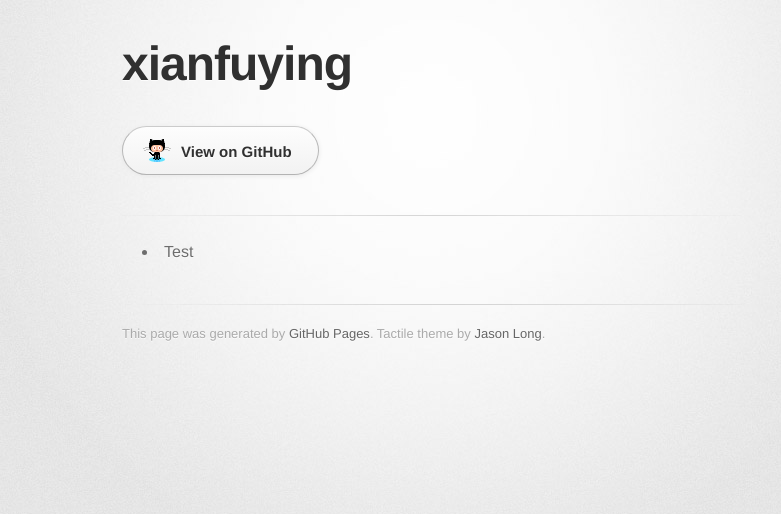
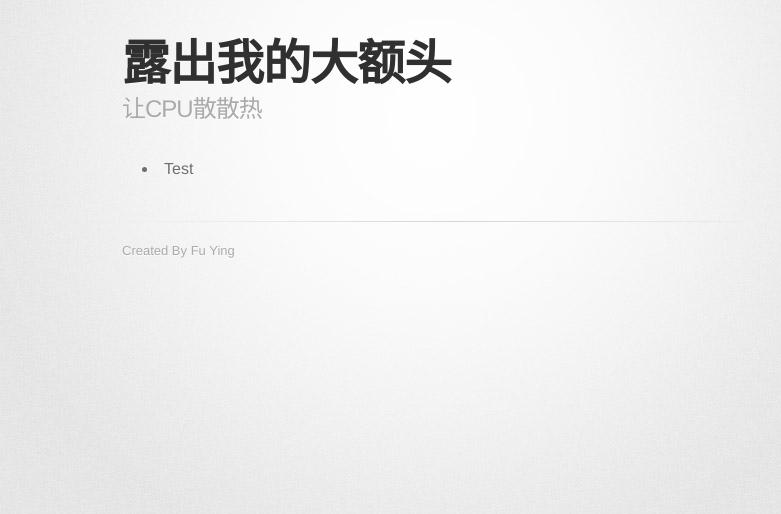
Before and after one commit to xianfuying/xianfuying.github.com, a plain HTML site: page index.html in a window 1280 px wide. Shown: the whole page, without its empty margins (208-989 px from the left). Drawn offline with Linux system fonts and the light colour scheme; a web font is replaced by a local one.

Commit message:
modify the title

```diff
--- a/index.html
+++ b/index.html
@@ -10,7 +10,7 @@
     <!--[if lt IE 9]>
     <script src="//html5shiv.googlecode.com/svn/trunk/html5.js"></script>
     <![endif]-->
-    <title>xianfuying by xianfuying</title>
+    <title>露出我的大额头 by xianfuying</title>
   </head>
 
   <body>
@@ -18,15 +18,9 @@
       <div class="inner">
 
         <header>
-          <h1>xianfuying</h1>
-          <h2></h2>
+          <h1>露出我的大额头</h1>
+          <h2>让CPU散散热</h2>
         </header>
-
-        <section id="downloads" class="clearfix">
-          <a href="https://github.com/xianfuying" id="view-on-github" class="button"><span>View on GitHub</span></a>
-        </section>
-
-        <hr>
 
         <section id="main_content">
           <ul>
@@ -37,7 +31,7 @@
         </section>
 
         <footer>
-          This page was generated by <a href="http://pages.github.com">GitHub Pages</a>. Tactile theme by <a href="http://twitter.com/jasonlong">Jason Long</a>.
+          Created By Fu Ying
         </footer>
 
 
```
